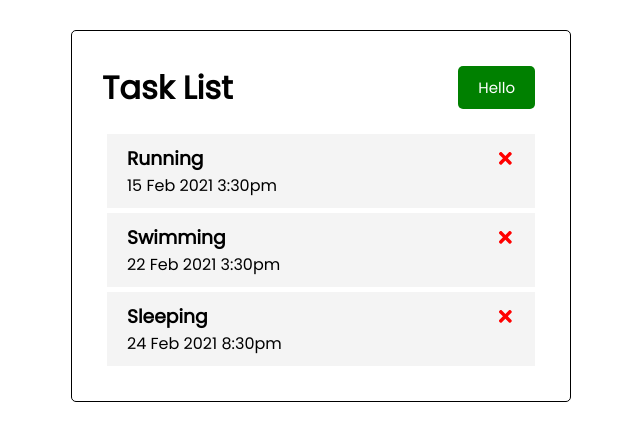
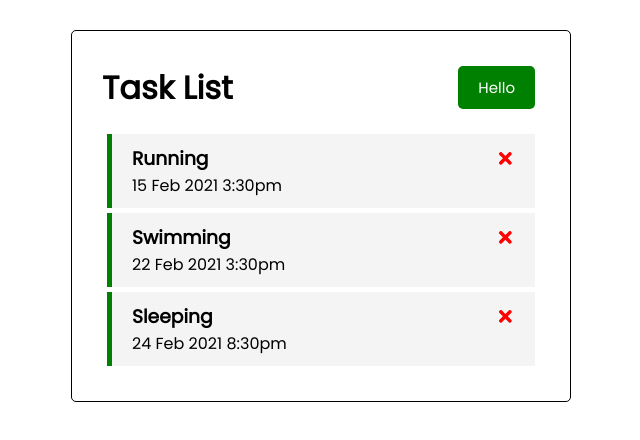
Before and after one commit to chewern/task-manager, a React (Create React App) app: page / in a window 1280 px wide. Shown: the top 440 px of the page, without its empty margins (319-959 px from the left). Built offline with nearby package versions, Linux system fonts and the light colour scheme.

Commit message:
show reminder state as a green vertical bar

```diff
--- a/src/components/Task.js
+++ b/src/components/Task.js
@@ -2,7 +2,10 @@
 
 const Task = ({ task, onDelete, onToggle }) => {
   return (
-    <div className="task" onDoubleClick={() => onToggle(task.id)}>
+    <div
+      className={`task ${task.reminder ? "reminder" : ""}`}
+      onDoubleClick={() => onToggle(task.id)}
+    >
       <h3>
         {task.text}{" "}
         <FaTimes
```
